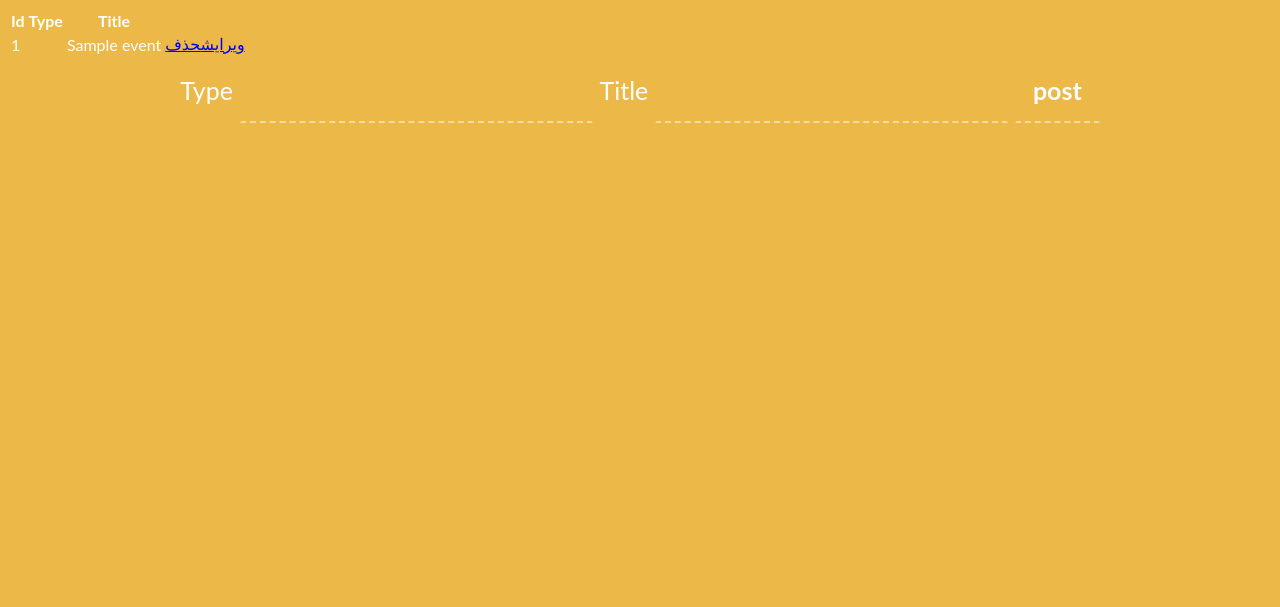
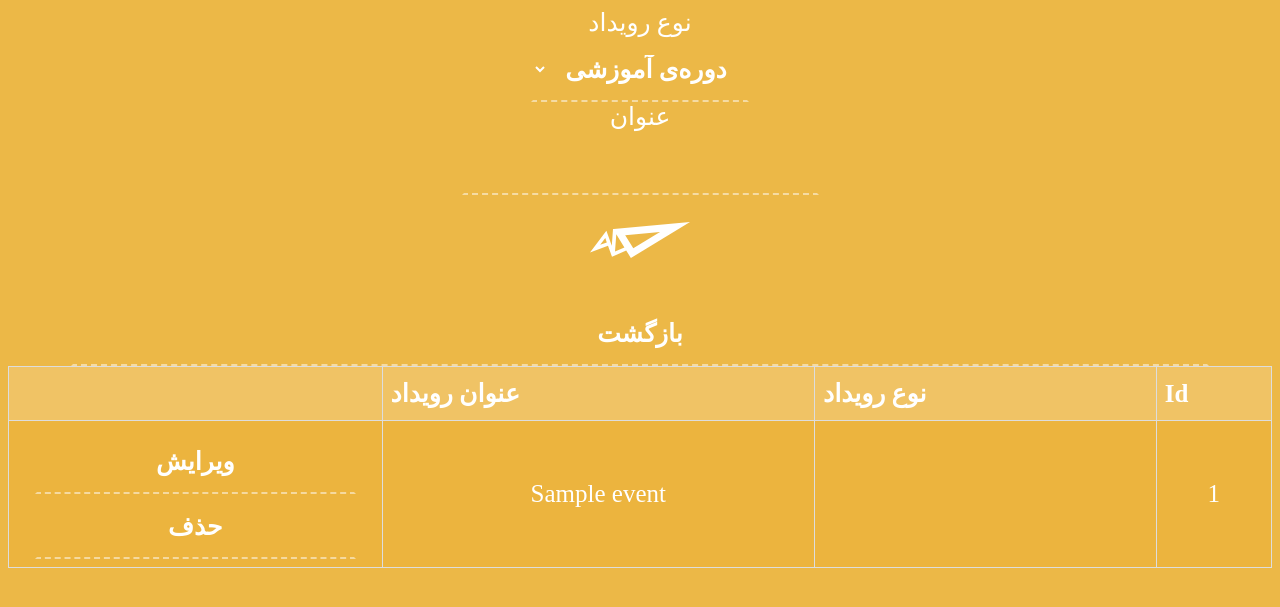
Before and after one commit to tayyebi/SKajular, a PHP site: page /events.php in a window 1280 px wide. Shown: the top 607 px of the page. Run offline with PHP 8.4, Linux system fonts and the light colour scheme; tables that the repository leaves empty or names only in its code hold one stand-in row (values such as "Sample post"); data that the repository does not hold is empty; some web fonts are replaced.

Commit message:
style bugs

```diff
--- a/css/events.css
+++ b/css/events.css
@@ -1,12 +1,103 @@
-body {
-	font-family: 'Lato', georgia;
+@font-face {
+  font-family: Vazir;
+  src: url('../fonts/Vazir/Vazir.eot');
+  src: url('../fonts/Vazir/Vazir.eot?#iefix') format('embedded-opentype'),
+       url('../fonts/Vazir/Vazir.woff') format('woff'),
+       url('../fonts/Vazir/Vazir.ttf') format('truetype');
+  font-weight: normal;
+}
+
+@font-face {
+  font-family: Vazir;
+  src: url('../fonts/Vazir/Vazir-Bold.eot');
+  src: url('../fonts/Vazir/Vazir-Bold.eot?#iefix') format('embedded-opentype'),
+       url('../fonts/Vazir/Vazir-Bold.woff') format('woff'),
+       url('../fonts/Vazir/Vazir-Bold.ttf') format('truetype');
+  font-weight: bold;
+}
+@font-face {
+  font-family: Vazir;
+  src: url('fonts/Vazir/Vazir.eot');
+  src: url('fonts/Vazir/Vazir.eot?#iefix') format('embedded-opentype'),
+       url('fonts/Vazir/Vazir.woff') format('woff'),
+       url('fonts/Vazir/Vazir.ttf') format('truetype');
+  font-weight: normal;
+}
+
+@font-face {
+  font-family: Vazir;
+  src: url('fonts/Vazir/Vazir-Bold.eot');
+  src: url('fonts/Vazir/Vazir-Bold.eot?#iefix') format('embedded-opentype'),
+       url('fonts/Vazir/Vazir-Bold.woff') format('woff'),
+       url('fonts/Vazir/Vazir-Bold.ttf') format('truetype');
+  font-weight: bold;
+}
+
+@font-face {
+  font-family: Vazir;
+  src: url('../fonts/Vazir/Vazir-Light.eot');
+  src: url('../fonts/Vazir/Vazir-Light.eot?#iefix') format('embedded-opentype'),
+       url('../fonts/Vazir/Vazir-Light.woff') format('woff'),
+       url('../fonts/Vazir/Vazir-Light.ttf') format('truetype');
+  font-weight: 300;
+}
+
+@font-face {
+  font-family: Vazir;
+  src: url('fonts/Vazir/Vazir-Light.eot');
+  src: url('fonts/Vazir/Vazir-Light.eot?#iefix') format('embedded-opentype'),
+       url('fonts/Vazir/Vazir-Light.woff') format('woff'),
+       url('fonts/Vazir/Vazir-Light.ttf') format('truetype');
+  font-weight: 300;
+}
+
+
+*{
+  font-family: Vazir;
+}
+
+body , table {
+	font-family: Vazir;
 	font-size: 25px;
 	color: rgba(255, 255, 255, 1);
 	background-color: rgba(236, 181, 62, 0.95);
 	text-align: center;
 	font-weight: 300;
+	direction: rtl;
 	-webkit-font-smoothing: antialiased;
   }
+
+	a{
+		text-decoration: none;
+		color: inherit;
+		margin: 1em;
+	}
+
+	table {
+    border-collapse: collapse;
+    width: 100%;
+}
+
+table td, table th {
+    border: 1px solid #ddd;
+    padding: 8px;
+}
+
+table tr:nth-child(even){background-color: #f2f2f2;}
+
+table tr:hover {
+	background-color: rgba(59, 59, 59, 0.2);
+}
+
+table th {
+    padding-top: 12px;
+    padding-bottom: 12px;
+    text-align: left;
+    background-color: rgba(255, 255, 255, 0.2);
+    color: white;
+}
+
+
 
   #contact-form {
 	max-width: 90%;
@@ -18,15 +109,18 @@ body {
 	cursor: pointer;
   }
 
+	select,
+	a,
   textarea,
   input {
+	display: block;
+	margin: 0 auto 0 auto;
 	border: none;
 	outline: none;
 	border-radius: 0;
 	text-align: center;
 	background: none;
 	font-weight: 700;
-	font-family: 'Lato', georgia;
 	font-size: 25px;
 	color: rgba(255, 255, 255, 1);
 	max-width: 90%;
@@ -34,7 +128,14 @@ body {
 	border: 2px dashed rgba(255, 255, 255, 0);
 	box-sizing: border-box;
 	cursor: text;
-  }
+	}
+	a{
+		cursor: pointer;
+	}
+
+	option{
+		background-color: rgb(236, 181, 62);
+	}
 
   textarea {
 	text-align: left;
@@ -59,7 +160,9 @@ body {
 	border-bottom: 2px solid rgba(255, 255, 255, 0.2);
   }
 
-  input {
+	input,
+	select,
+	a {
 	border-bottom: 2px dashed rgba(255, 255, 255, 0.5);
   }
 
@@ -84,7 +187,6 @@ body {
   ::-webkit-input-placeholder {
 	text-align: center;
 	color: rgba(255, 255, 255, 0.4);
-	font-style: italic;
 	font-weight: 400;
   }
 
@@ -93,7 +195,6 @@ body {
 
 	text-align: center;
 	color: rgba(255, 255, 255, 0.4);
-	font-style: italic;
 	font-weight: 400;
   }
 
@@ -102,14 +203,12 @@ body {
 
 	text-align: center;
 	color: rgba(255, 255, 255, 0.4);
-	font-style: italic;
 	font-weight: 400;
   }
 
   :-ms-input-placeholder {
 	text-align: center;
 	color: rgba(255, 255, 255, 0.4);
-	font-style: italic;
 	font-weight: 400;
   }
 
--- a/events.php
+++ b/events.php
@@ -1,13 +1,7 @@
-<?php //Query
+<?php
 require_once 'init.php';
 require_once 'datagrid.php';
 
-
- //SELECT
-
- $result = mysqli_query(Init::Db()," SELECT Id, Type, Title FROM Events ");
- if( $result )
- 	table($result);
 
 if (isset($_POST['event']))
 {
@@ -62,12 +56,32 @@ if (isset($_POST['event']))
 <body>
     <form method="post" action="events.php">
     <input type="hidden" name="Id" id="Id" />
-    <label for="Type">Type</label>
-    <input type="text" name="Type" id="Type" />
-    <label for="Title">Title</label>
-    <input type="text" name="Title" id="Title" />
-    <input type="submit" name="event" value="post" />
+    <label for="type">نوع رویداد</label>
+    <select name="type">
+      <option value="COURSE">دوره‌ی آموزشی</option>
+      <option value="OFF">تعطیلی</option>
+      <option value="FESTIVAL">جشنواره</option>
+    </select>
+    <label for="title">عنوان</label>
+    <input type="text" name="title" id="Title" />
+    <button type="submit">
+      <svg version="1.1" class="send-icn" xmlns="http://www.w3.org/2000/svg" xmlns:xlink="http://www.w3.org/1999/xlink" x="0px" y="0px" width="100px" height="36px" viewBox="0 0 100 36" enable-background="new 0 0 100 36" xml:space="preserve">
+        <path d="M100,0L100,0 M23.8,7.1L100,0L40.9,36l-4.7-7.5L22,34.8l-4-11L0,30.5L16.4,8.7l5.4,15L23,7L23.8,7.1z M16.8,20.4l-1.5-4.3
+	l-5.1,6.7L16.8,20.4z M34.4,25.4l-8.1-13.1L25,29.6L34.4,25.4z M35.2,13.2l8.1,13.1L70,9.9L35.2,13.2z" />
+      </svg>
+      <small>ارسال</small>
+    </button>
+    <a href="index.php">بازگشت</a>
     </form>
+<?php
+
+
+$result = mysqli_query(Init::Db()," SELECT Id, Type 'نوع رویداد', Title 'عنوان رویداد' FROM Events ");
+if( $result )
+  table($result);
+
+?>
 </body>
-<script  src="js/events.js"></script>
+<script src='js/jquery.min.js'></script>
+<script src="js/events.js"></script>
 </html>
```
